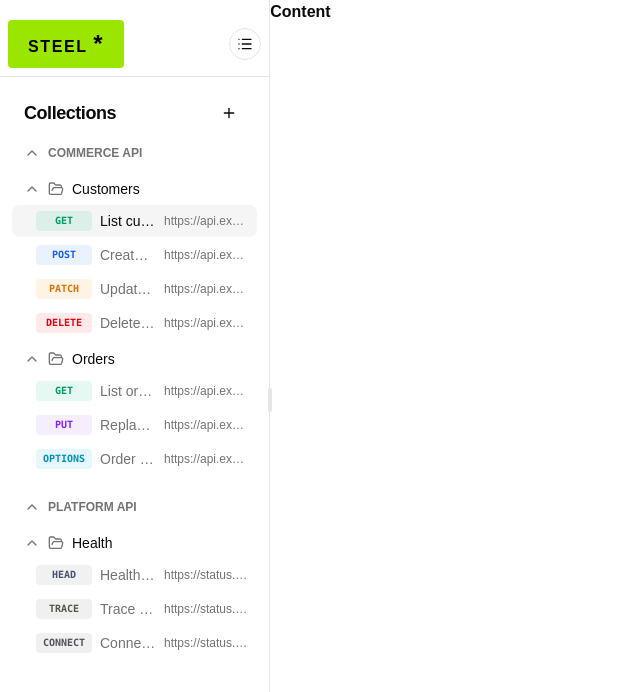
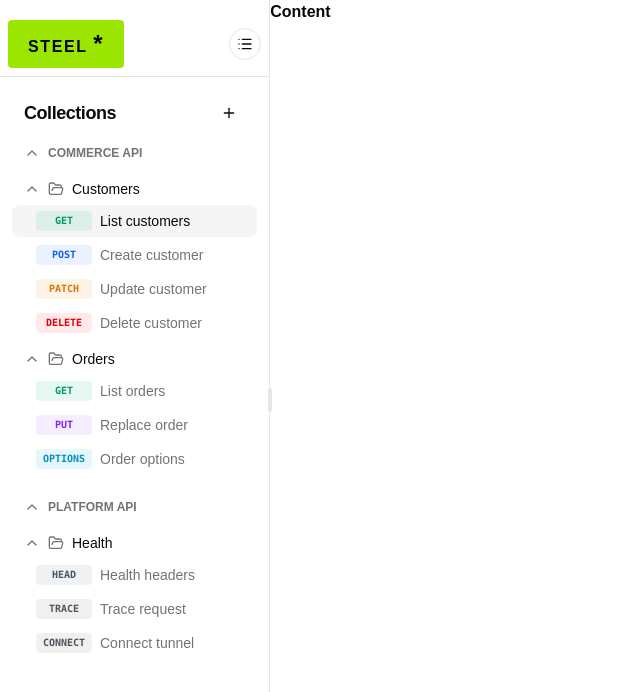
Before and after one commit to VishnuKaniyamvayal/steel, a React (Vite) app: page / in a window 1280 px wide. Shown: the top 692 px of the page, without its empty margins (0-640 px from the left). Built offline with nearby package versions, Linux system fonts and the light colour scheme.

Commit message:
removed api request name in explorer view

```diff
--- a/src/sections/sidebar/collections/components/explorer/request.tsx
+++ b/src/sections/sidebar/collections/components/explorer/request.tsx
@@ -91,11 +91,6 @@ function Request({
 			<span className="min-w-0 flex-1 truncate text-left font-medium">
 				{name}
 			</span>
-			{path ? (
-				<span className="hidden max-w-[40%] truncate text-xs text-muted-foreground sm:block">
-					{path}
-				</span>
-			) : null}
 		</button>
 	);
 }
```
